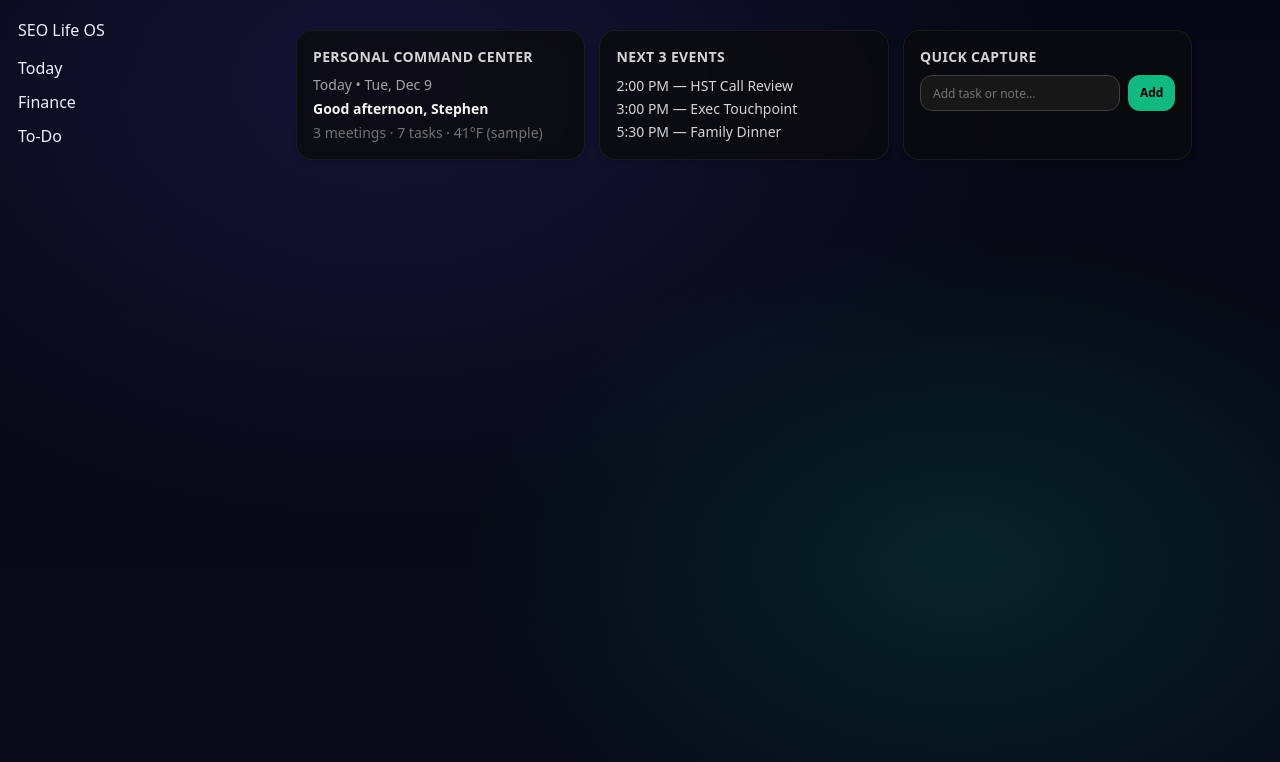
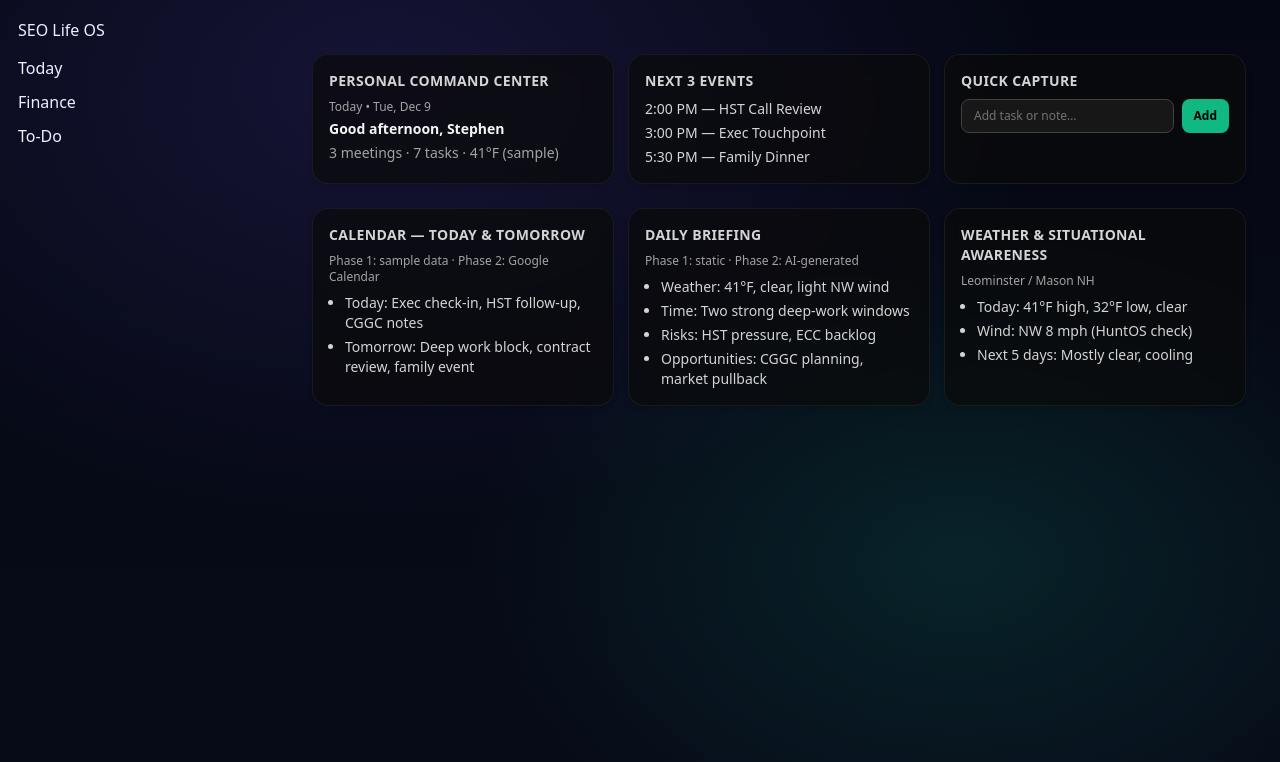
Before and after one commit to soldfield7890/Personal-Dashboard, a Next.js app: page /today in a window 1280 px wide. Shown: the top 762 px of the page. Built offline with nearby package versions, Linux system fonts and the light colour scheme.

Commit message:
Today: restore second row dashboard cards

```diff
--- a/app/(dashboard)/today/page.tsx
+++ b/app/(dashboard)/today/page.tsx
@@ -10,46 +10,73 @@ export default function TodayPage() {
   });
 
   return (
-    <div className="grid gap-4 lg:grid-cols-3">
-      <Card title="Personal Command Center">
-        <div className="flex flex-col gap-1 text-sm">
-          <span className="text-neutral-400">Today • {today}</span>
-          <span className="font-semibold">Good afternoon, Stephen</span>
-          <span className="text-neutral-500">
+    <div className="mx-auto max-w-6xl px-4 py-6 space-y-6">
+      {/* ───────────────── Top Row ───────────────── */}
+      <section className="grid gap-4 md:grid-cols-3">
+        <Card title="Personal Command Center">
+          <p className="text-xs text-neutral-400">Today • {today}</p>
+          <p className="mt-1 font-semibold">Good afternoon, Stephen</p>
+          <p className="mt-1 text-sm text-neutral-400">
             3 meetings · 7 tasks · 41°F (sample)
-          </span>
-        </div>
-      </Card>
+          </p>
+        </Card>
 
-      <Card title="Next 3 Events">
-        <div className="text-sm text-neutral-300 leading-relaxed">
-          2:00 PM — HST Call Review
-          <br />
-          3:00 PM — Exec Touchpoint
-          <br />
-          5:30 PM — Family Dinner
-        </div>
-      </Card>
+        <Card title="Next 3 Events">
+          <ul className="space-y-1 text-sm text-neutral-300">
+            <li>2:00 PM — HST Call Review</li>
+            <li>3:00 PM — Exec Touchpoint</li>
+            <li>5:30 PM — Family Dinner</li>
+          </ul>
+        </Card>
 
+        <Card title="Quick Capture">
+          <div className="flex gap-2">
+            <input
+              className="flex-1 rounded-lg border border-neutral-700 bg-neutral-900 px-3 py-2 text-xs text-neutral-100 placeholder:text-neutral-500"
+              placeholder="Add task or note…"
+            />
+            <button className="rounded-lg bg-emerald-500 px-3 text-xs font-semibold text-black">
+              Add
+            </button>
+          </div>
+        </Card>
+      </section>
 
-      <Card title="Quick Capture">
-        <form
-          className="flex items-center gap-2"
-          onSubmit={(e) => e.preventDefault()}
-        >
-          <input
-            className="h-9 flex-1 rounded-xl border border-neutral-700 bg-neutral-900 px-3 text-xs text-neutral-100 placeholder:text-neutral-500 focus:outline-none focus:ring-1 focus:ring-emerald-500"
-            placeholder="Add task or note…"
-          />
-          <button
-            type="submit"
-            className="h-9 rounded-xl bg-emerald-500 px-3 text-xs font-semibold text-black hover:bg-emerald-400"
-          >
-            Add
-          </button>
-        </form>
-      </Card>
+      {/* ──────────────── Second Row ──────────────── */}
+      <section className="grid gap-4 lg:grid-cols-3">
+        <Card title="Calendar — Today & Tomorrow">
+          <p className="mb-2 text-xs text-neutral-400">
+            Phase 1: sample data · Phase 2: Google Calendar
+          </p>
+          <ul className="list-disc pl-4 text-sm text-neutral-300 space-y-1">
+            <li>Today: Exec check-in, HST follow-up, CGGC notes</li>
+            <li>Tomorrow: Deep work block, contract review, family event</li>
+          </ul>
+        </Card>
 
+        <Card title="Daily Briefing">
+          <p className="mb-2 text-xs text-neutral-400">
+            Phase 1: static · Phase 2: AI-generated
+          </p>
+          <ul className="list-disc pl-4 text-sm text-neutral-300 space-y-1">
+            <li>Weather: 41°F, clear, light NW wind</li>
+            <li>Time: Two strong deep-work windows</li>
+            <li>Risks: HST pressure, ECC backlog</li>
+            <li>Opportunities: CGGC planning, market pullback</li>
+          </ul>
+        </Card>
+
+        <Card title="Weather & Situational Awareness">
+          <p className="mb-2 text-xs text-neutral-400">
+            Leominster / Mason NH
+          </p>
+          <ul className="list-disc pl-4 text-sm text-neutral-300 space-y-1">
+            <li>Today: 41°F high, 32°F low, clear</li>
+            <li>Wind: NW 8 mph (HuntOS check)</li>
+            <li>Next 5 days: Mostly clear, cooling</li>
+          </ul>
+        </Card>
+      </section>
     </div>
   );
 }
```
